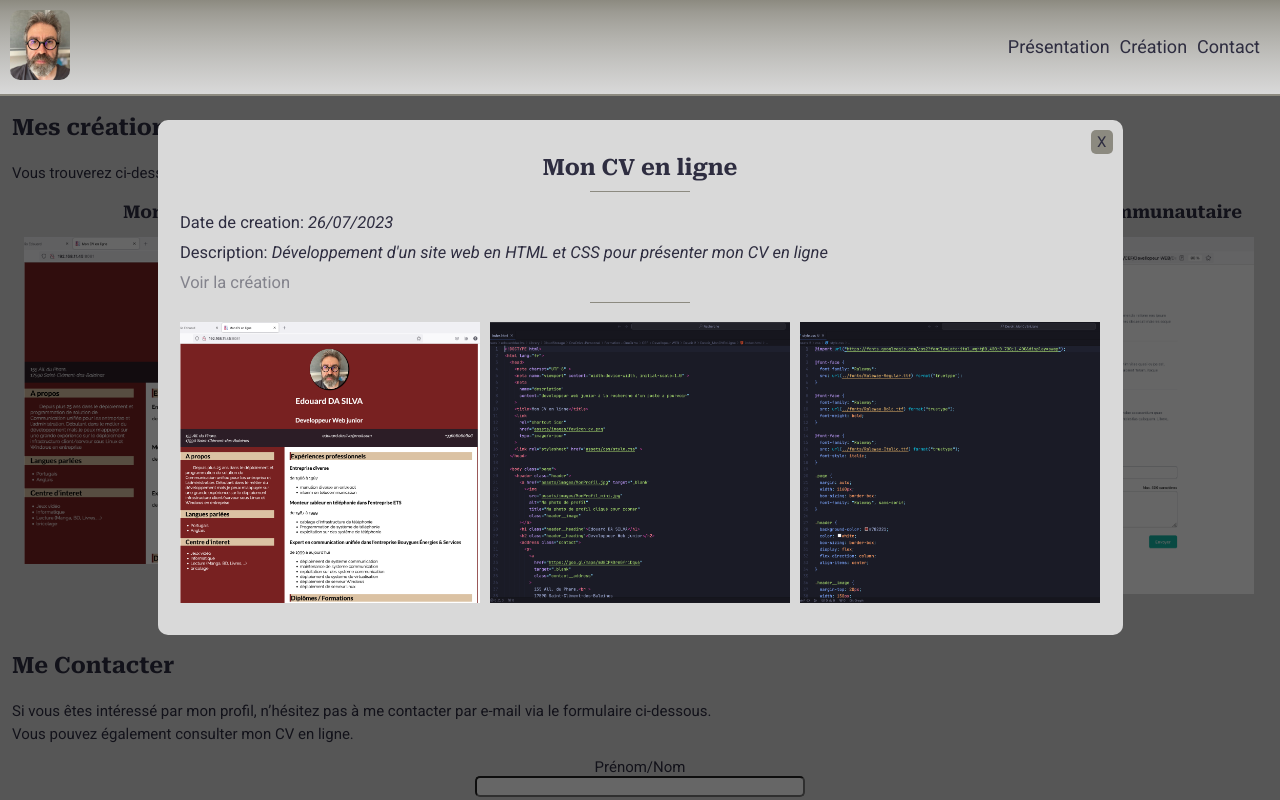
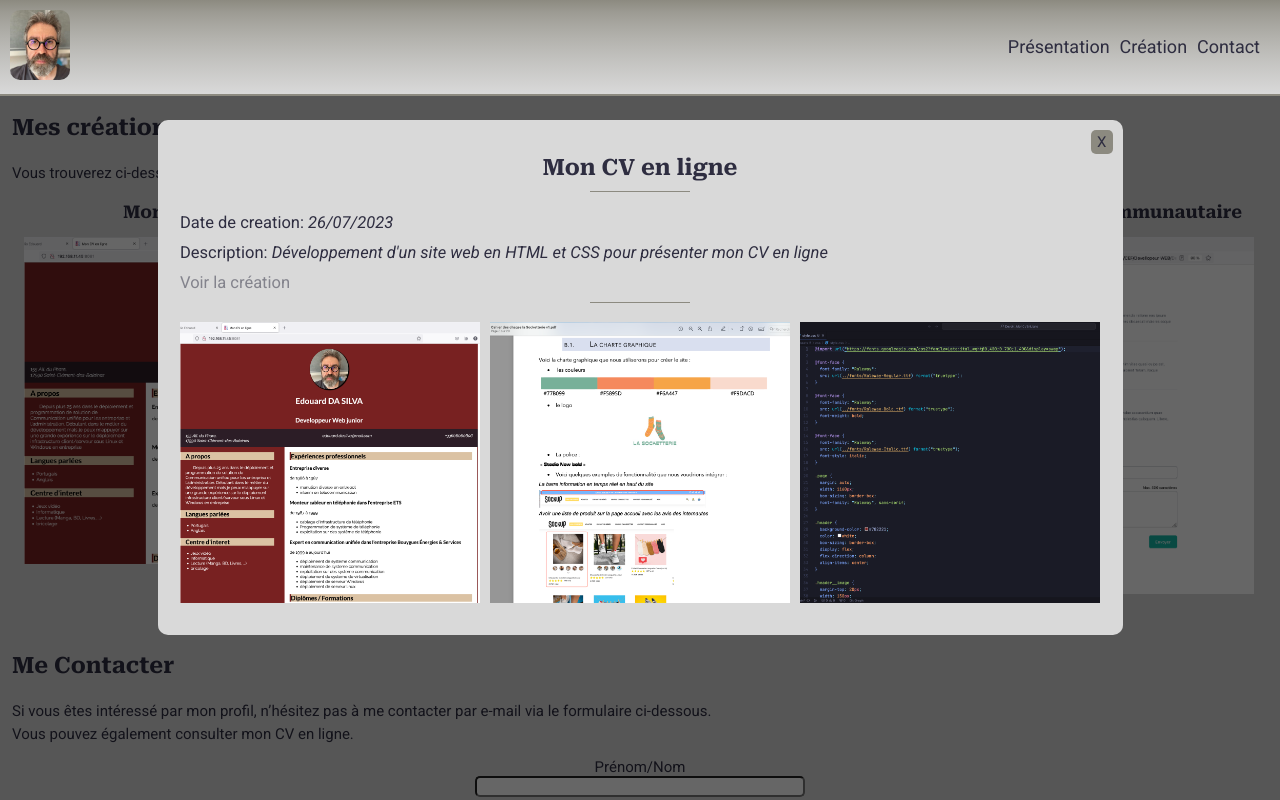
Before and after one commit to Etyliath/vue-project-portfolio, a Vue app: page / in a window 1280 px wide. Both pictures are taken after a click on the picture 199 px from the left and 846 px from the top of the page. Shown: the part 446-1246 px from the top of the page. Built offline with nearby package versions, Linux system fonts and the light colour scheme.

Commit message:
modification du fichier json pour faire un tableau d'image et adapter la modale

```diff
--- a/src/components/CreationContent.vue
+++ b/src/components/CreationContent.vue
@@ -14,7 +14,7 @@ function toggleModale() {
 <template>
     <div class="creation-item">
         <h3> {{ creation.title }}</h3>
-        <img :src="`/images/${creation.image}`" :alt="`${creation.alt}`" @click="toggleModale">
+        <img :src="`/images/${creation.images[0].image}`" :alt="`${creation.images[0].alt}`" @click="toggleModale">
     </div>
     <CreationDetail :revele="revele" :toggleModale="toggleModale" :creation="creation" />
 </template>
--- a/src/components/CreationDetail.vue
+++ b/src/components/CreationDetail.vue
@@ -12,9 +12,7 @@ defineProps(['revele', 'toggleModale', 'creation'])
             <p class="modale__text">Description: <span class="modale__style"> {{ creation.description }}</span></p>
             <a :href="`${creation.link}`" target="_blank" class="modale__link">Voir la création</a>
             <div class="modale__images">
-                <img :src="`/images/${creation.image}`" :alt="`${creation.alt}`">
-                <img :src="`/images/${creation.image2}`" :alt="`${creation.alt2}`">
-                <img :src="`/images/${creation.image3}`" :alt="`${creation.alt3}`">
+                <img v-for="image in creation.images" :key="image.id" :src="`/images/${image.image}`" :alt="`${image.alt}`">
             </div>
         </div>
     </div>
--- a/src/data.json
+++ b/src/data.json
@@ -3,40 +3,73 @@
     {
       "id": 1,
       "title": "Mon CV en ligne",
+      "images": [
+        {
+          "id":1,
           "image": "projet-moncv-enligne.png",
-      "alt":"image representant une page d'un site web",
-      "image2": "projet-moncv-enligne-code-html.png",
-      "alt2":"image representant du code html",
-      "image3": "projet-moncv-enligne-code-css.png",
-      "alt3":"image representant du code css",
+          "alt": "image representant une page d'un site web"
+        },
+        {
+          "id":2,
+          "image": "projet-cahier-des-charges-chartes.png",
+          "alt": "projet-moncv-enligne-code-html.png"
+        },
+        {
+          "id":3,
+          "image": "projet-moncv-enligne-code-css.png",
+          "alt": "image representant du code css"
+        }
+      ],
       "date": "26/07/2023",
-      "description":"Développement d'un site web en HTML et CSS pour présenter mon CV en ligne",
+      "description": "Développement d'un site web en HTML et CSS pour présenter mon CV en ligne",
       "link": "https://github.com/Etyliath/Devoir_MonCVEnLigne.git"
     },
     {
       "id": 2,
       "title": "Redaction d'un cahier des charges",
+      "images": [
+        {
+          "id":1,
           "image": "projet-cahier-des-charges.png",
-        "alt":"image representant le titre d'une page d'un document",
-        "image2": "projet-cahier-des-charges-chartes.png",
-        "alt2":"image representant une page d'un document",
-        "image3": "projet-cahier-des-charges-planning.png",
-        "alt3":"image representant un planning",
+          "alt": "image representant le titre d'une page d'un document"
+        },
+        {
+          "id":2,
+          "image": "projet-cahier-des-charges-chartes.png",
+          "alt": "image representant le titre d'une page d'un document"
+        },
+        {
+          "id":3,
+          "image": "projet-cahier-des-charges-chartes.png",
+          "alt": "image representant le titre d'une page d'un document"
+        }
+      ],
       "date": "20/08/2023",
-        "description":"Rédaction d'un cahier des charges sur un éditeur de text Word pour la refonte d'un site avec utilisation de figma pour la maquette et Gantt pour le planning ",
+      "description": "Rédaction d'un cahier des charges sur un éditeur de text Word pour la refonte d'un site avec utilisation de figma pour la maquette et Gantt pour le planning ",
       "link": "/files/Cahier-des-chages-la-Socketterie-v1.pdf"
     },
     {
       "id": 3,
       "title": "Dynamiser un site communautaire",
+      "images": [
+        {
+          "id":1,
           "image": "projet-dynamiser-espace-communautaire.png",
-        "alt":"image representant une page d'un site web",
-        "image2": "projet-dynamiser-espace-communautaire-code-html.png",
-        "alt2":"image representant du code html",
-        "image3": "projet-dynamiser-espace-communautaire-code-javascript.png",
-        "alt3":"image representant du code javascript",
+          "alt": "image representant une page d'un site web"
+        },
+        {
+          "id":2,
+          "image": "projet-dynamiser-espace-communautaire-code-html.png",
+          "alt": "image representant du code html"
+        },
+        {
+          "id":3,
+          "image": "projet-dynamiser-espace-communautaire-code-javascript.png",
+          "alt": "image representant du code javascript"
+        }
+      ],
       "date": "30/08/2023",
-        "description":"Dynamiser un site communautaire utlisation du html et du javascript pour réaliser ce projet",
+      "description": "Dynamiser un site communautaire utlisation du html et du javascript pour réaliser ce projet",
       "link": "https://github.com/Etyliath/DynamiserUnEspaceDeCommentaires.git"
     }
   ]
```
Lines whose indentation alone changed are shown as unchanged.
